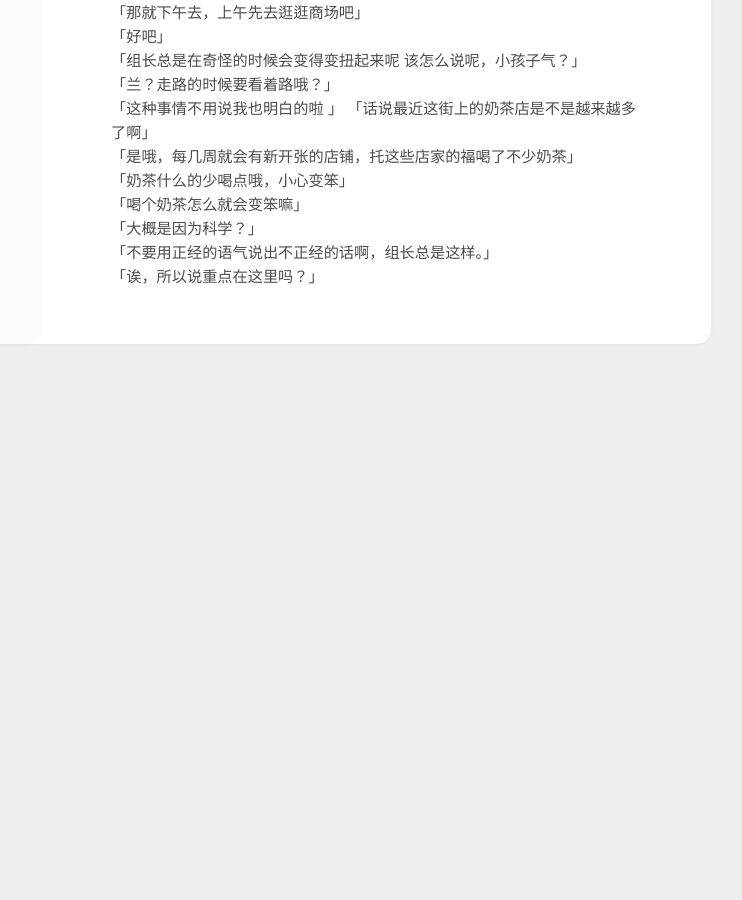
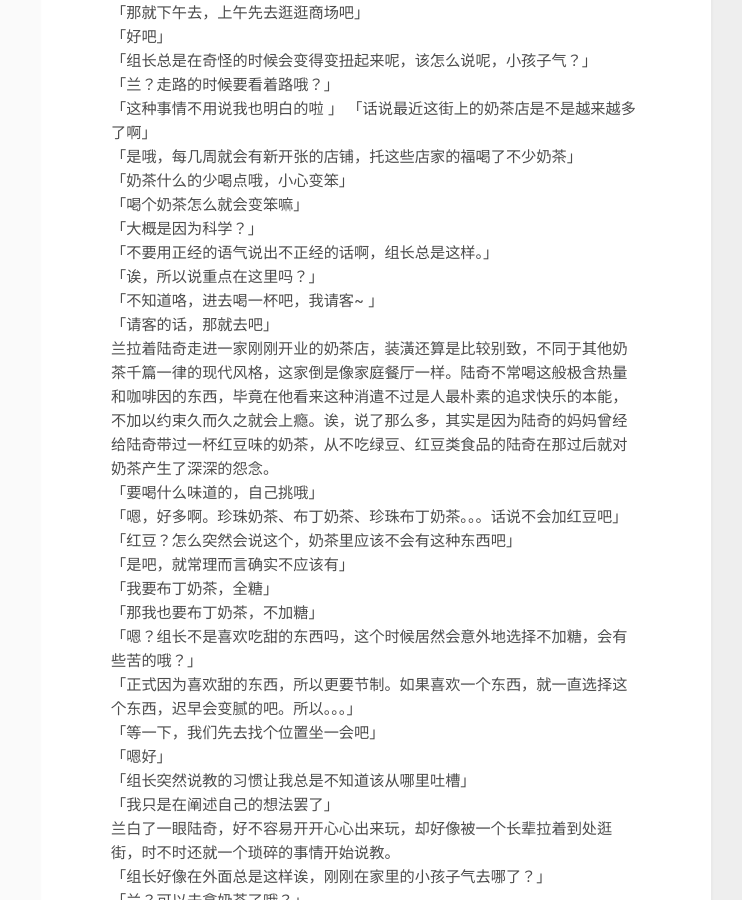
Before and after one commit to latalealice/latalealice.github.io, a Jekyll site: the page built from _posts/2021-12-16-要真认真的第七章前.md, in a window 1280 px wide and 900 px high, scrolled down 640 px. Shown: the whole window, without its empty margins (409-1151 px from the left). Built offline with Jekyll 4.4.1, drawn with Linux system fonts in a browser that asks for light colours; before the commit the page ends 1045 px from its top, so only the background shows below that; some of the changed text lies outside the part shown.

Commit message:
Update 2021-12-16-要真认真的第七章前.md

```diff
--- a/_posts/2021-12-16-要真认真的第七章前.md
+++ b/_posts/2021-12-16-要真认真的第七章前.md
@@ -18,7 +18,7 @@ title: 要认真的第七章前。
 「大上午的去吹风吗。。。」
 「那就下午去，上午先去逛逛商场吧」
 「好吧」
-「组长总是在奇怪的时候会变得变扭起来呢 该怎么说呢，小孩子气？」
+「组长总是在奇怪的时候会变得变扭起来呢，该怎么说呢，小孩子气？」
 「兰？走路的时候要看着路哦？」
 「这种事情不用说我也明白的啦 」
 「话说最近这街上的奶茶店是不是越来越多了啊」
@@ -28,3 +28,64 @@ title: 要认真的第七章前。
 「大概是因为科学？」
 「不要用正经的语气说出不正经的话啊，组长总是这样。」
 「诶，所以说重点在这里吗？」
+「不知道咯，进去喝一杯吧，我请客~ 」
+「请客的话，那就去吧」
+兰拉着陆奇走进一家刚刚开业的奶茶店，装潢还算是比较别致，不同于其他奶茶千篇一律的现代风格，这家倒是像家庭餐厅一样。陆奇不常喝这般极含热量和咖啡因的东西，毕竟在他看来这种消遣不过是人最朴素的追求快乐的本能，不加以约束久而久之就会上瘾。诶，说了那么多，其实是因为陆奇的妈妈曾经给陆奇带过一杯红豆味的奶茶，从不吃绿豆、红豆类食品的陆奇在那过后就对奶茶产生了深深的怨念。
+「要喝什么味道的，自己挑哦」
+「嗯，好多啊。珍珠奶茶、布丁奶茶、珍珠布丁奶茶。。。话说不会加红豆吧」
+「红豆？怎么突然会说这个，奶茶里应该不会有这种东西吧」
+「是吧，就常理而言确实不应该有」
+「我要布丁奶茶，全糖」
+「那我也要布丁奶茶，不加糖」
+「嗯？组长不是喜欢吃甜的东西吗，这个时候居然会意外地选择不加糖，会有些苦的哦？」
+「正式因为喜欢甜的东西，所以更要节制。如果喜欢一个东西，就一直选择这个东西，迟早会变腻的吧。所以。。。」
+「等一下，我们先去找个位置坐一会吧」
+「嗯好」
+「组长突然说教的习惯让我总是不知道该从哪里吐槽」
+「我只是在阐述自己的想法罢了」
+兰白了一眼陆奇，好不容易开开心心出来玩，却好像被一个长辈拉着到处逛街，时不时还就一个琐碎的事情开始说教。
+「组长好像在外面总是这样诶，刚刚在家里的小孩子气去哪了？」
+「兰？可以去拿奶茶了哦？」
+「诶，别突然把话题岔开呀」
+兰一边小心吮吸着奶茶里的布丁，一边紧紧跟在陆奇身后。陆奇在小心翼翼将吸管插进奶茶里后，更是先试探性地用舌头触碰了一下吸管吸上来的奶茶，确认无误后才放心喝了起来。
+「明明很可爱的」
+「可爱这个词不可以用来形容男生」
+「看，就是在这种奇怪的地方变扭，果然是组长本人」
+「先不说正常人会不会用可爱形容男生，你居然还怀疑我是不是本人吗」
+「还不是因为组长在家和在外的形象反差有些让我吃惊」
+「要是这么说得话，兰也是哦」
+「嗯？我怎么了嘛」
+「兰在家里总是散发，但是出门却绑起马尾，我还是比较喜欢散发的兰」
+「诶！诶？组长在向我告白吗」
+「告白？为什么？」
+「也是哦，我越来越觉得奇怪，组长你是不是不喜欢女生，而是喜欢。。。」
+「。。。」
+「诶疼，干嘛突然拍我头啊」
+兰对于陆奇的突袭很是不满，被人拍头会长不高的，兰对此深信不疑。
+「纠正纠正你产生错误想法的小脑袋」
+「可是组长在班级里和其他女生也没有交际吧，平时就和我说话，所以就忍不住怀疑」
+「为什么自动忽略了男生啊，我平时也和其他男生没有交际吧，再说了，我和班长是说过话的」
+「诶~ 能面不改色地在女生面前提起其他女生，我对组长是越来越刮目相看了」
+「怎么看都是嘲讽吧」
+「不过好像。。。」
+陆奇和兰同时停住了，就在马路上。不过都住在一个小镇上，与班上的同学在街头相遇也是很正常的吧。不过这个人是他们的班长，由衣。
+「早上好，两位。。。是一起出来玩吗」
+「早上好，是约~ 」
+陆奇赶紧拉住了将要把误会脱口而出的兰，身体往前靠了靠，
+「我和兰约了一起学习，小组之间互帮互助」
+「哦~ 你还意外地挺负责的嘛」
+由衣的表情从惊讶转为平静的微笑，也许还带了一丝落寞。不过也没有再多过问，含蓄了几句便各走各的路了。
+「兰，不用做出那种鼓起脸的表情我也知道你有些不开心了哦」
+「明明就是出来约会的嘛，组长什么时候能不这么敷衍我，我就不生气了」
+「诶，我倒是希望你体谅体谅为了维护你的清白名声的组长我啊」
+「昨晚答应留宿的时候怎么不想想」
+「咳咳，兰有什么想买的东西吗，要不去七天马商场逛逛？」
+「嗯~ 正好去买件外套」
+「这么早就去买外套了吗，话说兰在外面一直会穿着外套呢」
+「毕竟御寒是一件很重要的事情」
+就这样陆奇和兰并肩穿过熙熙攘攘的人群来到也是开业不久的商场，不过他们还是小瞧了这个镇子上的人数。虽然已经开业一阵了，不过周末的人还是可以挤满每家店。
+「人太多了吧，要不换一个地方」
+「人多说明没来错地方呀」
+「也是哦，不过这么多人啊。。。」
+「所以说啊不要在门口犹犹豫豫的啦，别人都要觉得你是怪人了」
+兰拉起陆奇的手就往商场内部走，并以人多防止走散一直强硬地拉着他。
```
